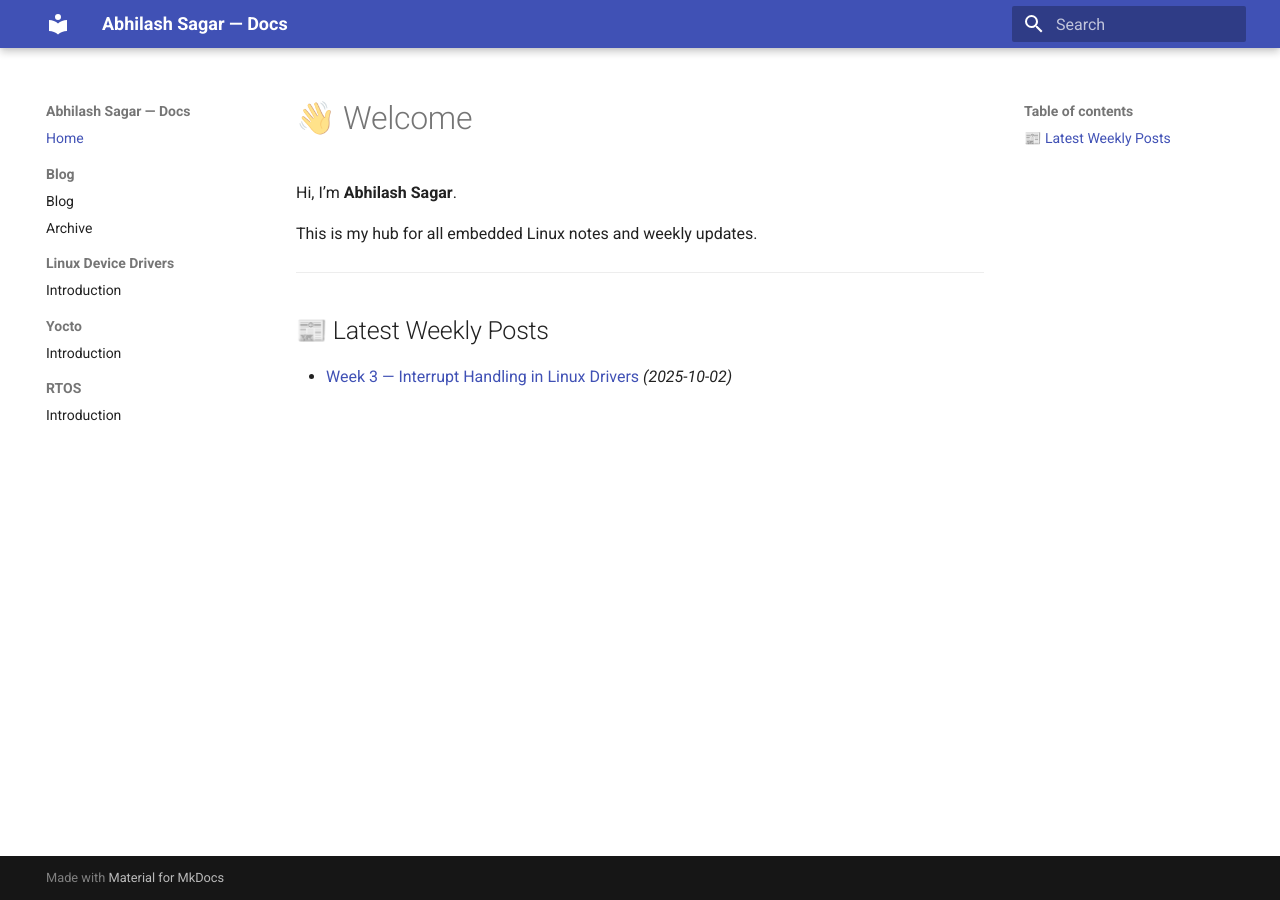
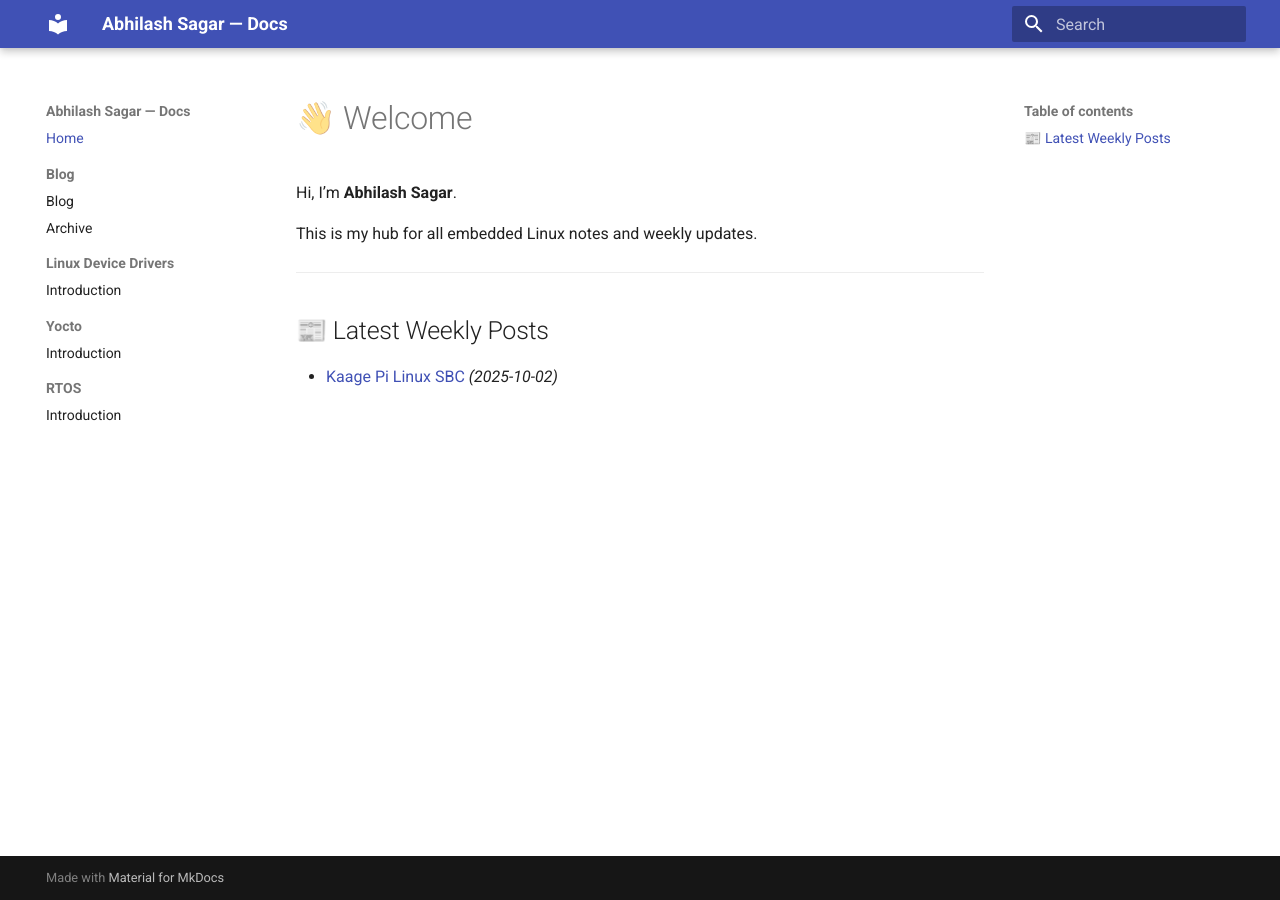
Before and after one commit to abhilashsagar/abhilashsagar.github.io, an MkDocs documentation site: the page built from docs/index.md, in a window 1280 px wide. Built offline with MkDocs 1.6.1 and Material for MkDocs 9.7.7, drawn with Linux system fonts in a browser that asks for light colours.

Commit message:
Update index.md

```diff
--- a/docs/index.md
+++ b/docs/index.md
@@ -8,4 +8,4 @@ This is my hub for all embedded Linux notes and weekly updates.
 
 ## 📰 Latest Weekly Posts
 
-- [Week 3 — Interrupt Handling in Linux Drivers](blog/kaagepi.md) *(2025-10-02)*
+- [Kaage Pi Linux SBC](blog/kaagepi.md) *(2025-10-02)*
```
